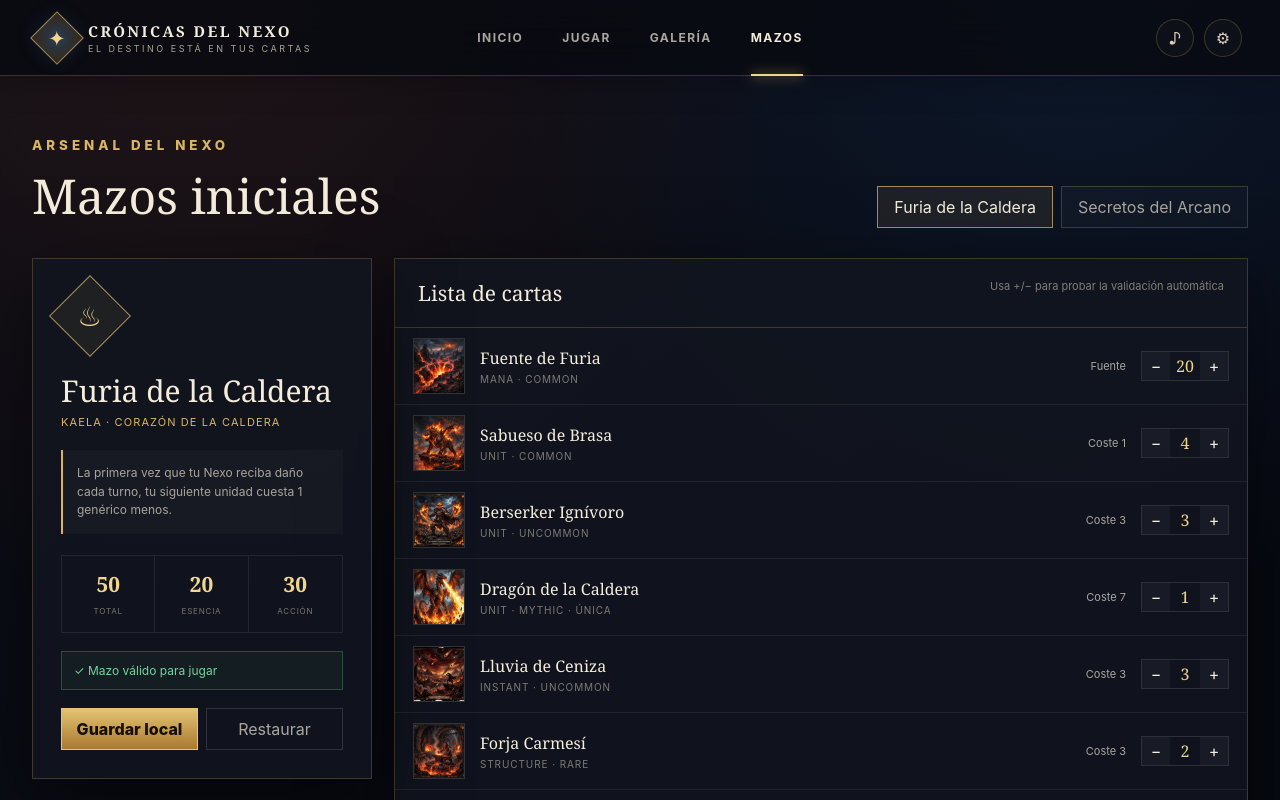
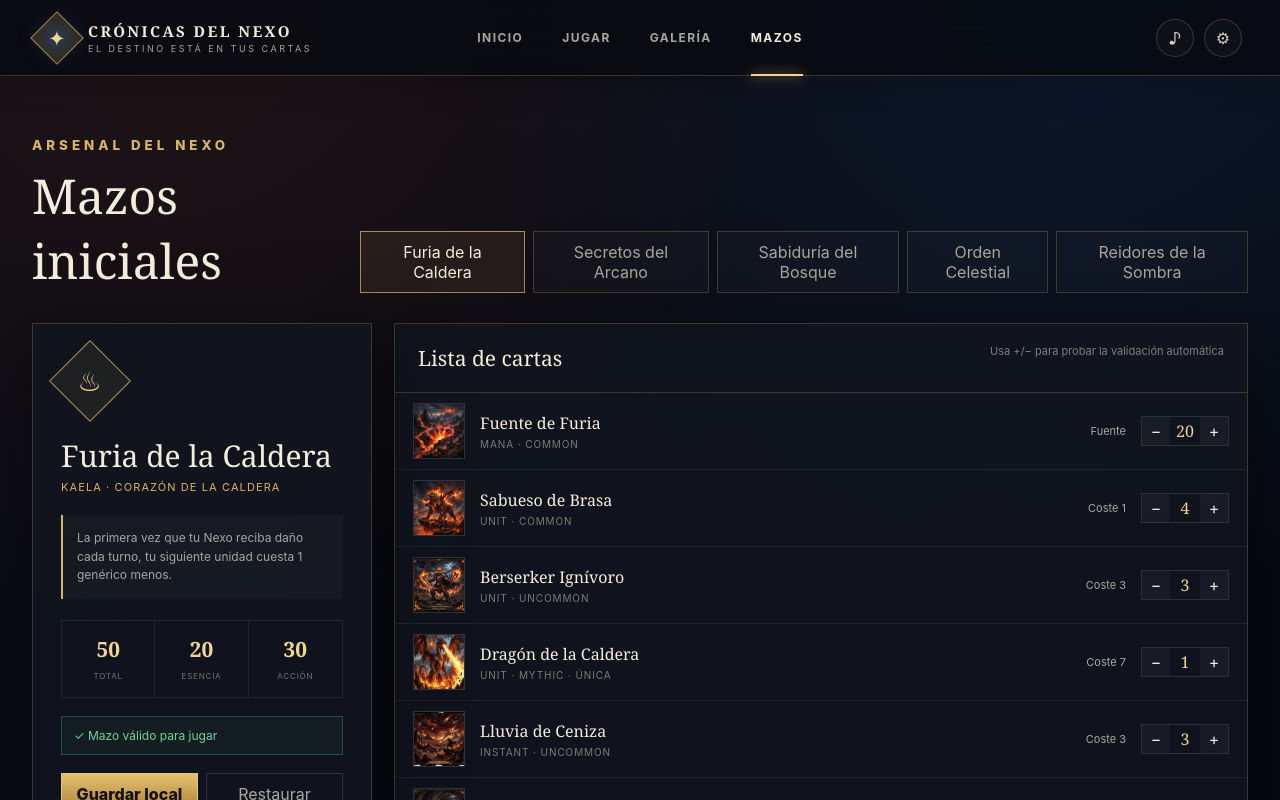
Before and after one commit to sefiro888/magicfable, a React (Vite) app: page /decks in a window 1280 px wide. Shown: the top 800 px of the page. Built offline with nearby package versions, Linux system fonts and the light colour scheme.

Commit message:
Agregue 3 facciones nuevas (Naturaleza, Orden, Sombra) con 3 comandantes y 3 mazos balanceados de 50 cartas - WIP

```diff
--- a/src/game/decks.ts
+++ b/src/game/decks.ts
@@ -31,6 +31,51 @@ export const COMMANDERS = [
       alt: 'Oriel custodiando una runa suspendida entre cristales',
     },
     vfx: { persistentEffect: 'commander-rune-aura', impactEffect: 'commander-arcane-hit' },
+  }) as CommanderDefinition,
+  CommanderDefinitionSchema.parse({
+    id: 'verdania-guardiana-raices',
+    name: 'Verdania',
+    title: 'Guardiana de las Raíces',
+    faction: 'nature',
+    nexusHealth: 25,
+    rules: 'Siempre que una unidad aliada entra en juego, gana +1 Vida si controlas una Arboleda o Fuente.',
+    flavor: 'El bosque antigua que recuerda tiempos antes de las montañas.',
+    art: {
+      webp: '/assets/cards/art/verdania-guardiana-raices.webp',
+      fallback: '/assets/cards/art/verdania-guardiana-raices.svg',
+      alt: 'Verdania rodeada de antiguos árboles y magia verdadera',
+    },
+    vfx: { persistentEffect: 'commander-nature-aura', impactEffect: 'commander-nature-hit' },
+  }) as CommanderDefinition,
+  CommanderDefinitionSchema.parse({
+    id: 'asterin-protector-luz',
+    name: 'Asterin',
+    title: 'Protector de la Luz Eterna',
+    faction: 'order',
+    nexusHealth: 25,
+    rules: 'Cuando una unidad aliada entra en juego, gana escudo preventivo 1. Tus estructuras tienen +2 Resistencia.',
+    flavor: 'Portador de la luz que juzga con justicia y protege sin error.',
+    art: {
+      webp: '/assets/cards/art/asterin-protector-luz.webp',
+      fallback: '/assets/cards/art/asterin-protector-luz.svg',
+      alt: 'Asterin con alas de luz celestial y armadura dorada',
+    },
+    vfx: { persistentEffect: 'commander-order-aura', impactEffect: 'commander-order-hit' },
+  }) as CommanderDefinition,
+  CommanderDefinitionSchema.parse({
+    id: 'malachar-reidor-sombra',
+    name: 'Malachar',
+    title: 'Reidores de la Sombra',
+    faction: 'shadow',
+    nexusHealth: 25,
+    rules: 'Tus unidades drenan 1 Vida adicional. Cuando una unidad aliada muere, robas una carta.',
+    flavor: 'Rey del vacío que sonríe mientras sus enemigos olvidan cómo vivir sin miedo.',
+    art: {
+      webp: '/assets/cards/art/malachar-reidor-sombra.webp',
+      fallback: '/assets/cards/art/malachar-reidor-sombra.svg',
+      alt: 'Malachar flotando en sombras púrpuras y neblina oscura',
+    },
+    vfx: { persistentEffect: 'commander-shadow-aura', impactEffect: 'commander-shadow-hit' },
   }) as CommanderDefinition,
 ] as const;
 
@@ -80,7 +125,58 @@ const arcaneDeck = DeckDefinitionSchema.parse({
   ],
 }) as DeckDefinition;
 
-export const STARTER_DECKS = Object.freeze([furyDeck, arcaneDeck]) as readonly DeckDefinition[];
+const natureDeck = DeckDefinitionSchema.parse({
+  id: 'sabiduria-bosque',
+  name: 'Sabiduría del Bosque',
+  faction: 'nature',
+  commanderId: 'verdania-guardiana-raices',
+  cards: [
+    { cardId: 'fuente-naturaleza', count: 20 },
+    { cardId: 'ciervo-sagrado', count: 4 },
+    { cardId: 'lobo-salvaje', count: 4 },
+    { cardId: 'oso-forestal', count: 4 },
+    { cardId: 'centauro-cazador', count: 4 },
+    { cardId: 'elfo-ancestral', count: 4 },
+    { cardId: 'arboleda-sagrada', count: 2 },
+    { cardId: 'crecimiento-salvaje', count: 4 },
+  ],
+}) as DeckDefinition;
+
+const orderDeck = DeckDefinitionSchema.parse({
+  id: 'orden-celestial',
+  name: 'Orden Celestial',
+  faction: 'order',
+  commanderId: 'asterin-protector-luz',
+  cards: [
+    { cardId: 'fuente-orden', count: 20 },
+    { cardId: 'angel-celestial', count: 4 },
+    { cardId: 'aguila-celestial', count: 4 },
+    { cardId: 'pegaso-celestial', count: 4 },
+    { cardId: 'paladin-glorioso', count: 4 },
+    { cardId: 'clerigo-luz', count: 4 },
+    { cardId: 'grifo-orden', count: 4 },
+    { cardId: 'juicio-divino', count: 2 },
+  ],
+}) as DeckDefinition;
+
+const shadowDeck = DeckDefinitionSchema.parse({
+  id: 'reidores-sombra',
+  name: 'Reidores de la Sombra',
+  faction: 'shadow',
+  commanderId: 'malachar-reidor-sombra',
+  cards: [
+    { cardId: 'fuente-sombra', count: 20 },
+    { cardId: 'murcielago-sombra', count: 4 },
+    { cardId: 'espectro-siniestro', count: 4 },
+    { cardId: 'esqueleto-guerrero', count: 4 },
+    { cardId: 'nigromante-oscuro', count: 4 },
+    { cardId: 'maldicion-sombra', count: 4 },
+    { cardId: 'vampiro-siniestro', count: 4 },
+    { cardId: 'pesadilla-mortal', count: 2 },
+  ],
+}) as DeckDefinition;
+
+export const STARTER_DECKS = Object.freeze([furyDeck, arcaneDeck, natureDeck, orderDeck, shadowDeck]) as readonly DeckDefinition[];
 
 export const DECK_BY_ID: Readonly<Record<string, DeckDefinition>> = Object.freeze(
   Object.fromEntries(STARTER_DECKS.map((deck) => [deck.id, deck])),
```
Also changed, not shown: 1 other file (tests, documents, lock files or other folders).
